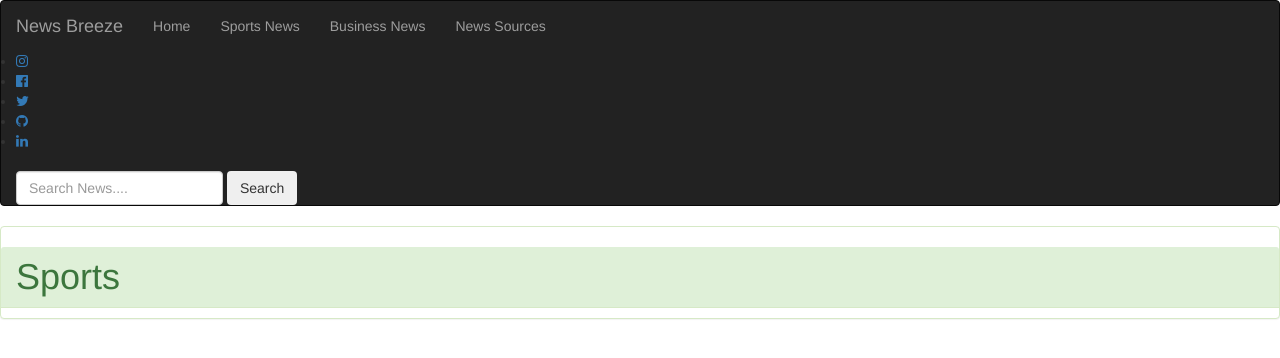
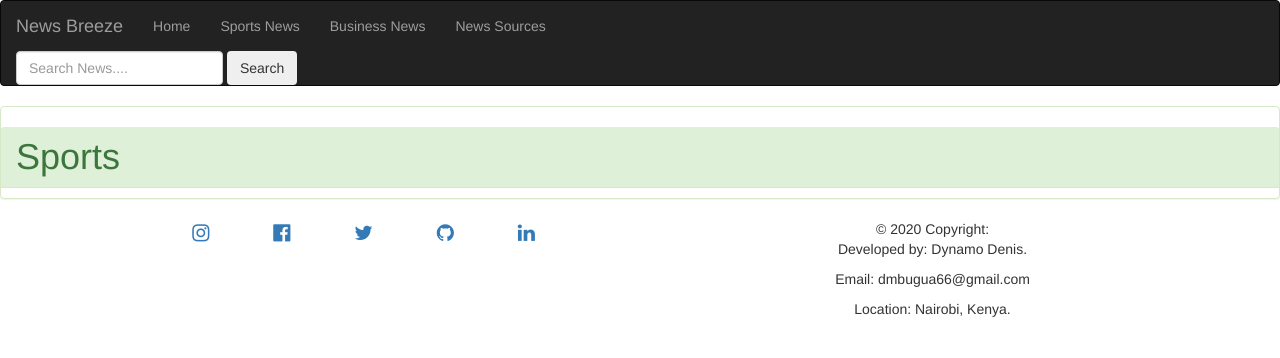
Before and after one commit to dynamodenis/News-Breeze, a Flask app: template app/templates/sports.html in a window 1280 px wide. Shown: the top 358 px of the page. Run offline with Flask 2, Linux system fonts and the light colour scheme; the template is opened without the code that fills it, so the values that code supplies are empty; parts of the project's set-up code (start-up, migrations or seed data) failed here and were passed over; some libraries are stand-ins or nearby versions.

Commit message:
image icons

```diff
--- /dev/null
+++ b/app/static/css/style.css
@@ -0,0 +1,13 @@
+.icons{
+    list-style-type: none;
+    float: right;
+    text-align: center;
+    margin-right: 30px;
+}
+.icons li{
+    display: inline-block;
+    padding-right: 30px;
+    font-size: 20px;
+    text-align: center;
+    margin-right: 30px;
+}
--- a/app/templates/base.html
+++ b/app/templates/base.html
@@ -11,6 +11,7 @@
 {% block styles%}
     {{super()}}
     <link rel="stylesheet" href="https://stackpath.bootstrapcdn.com/font-awesome/4.7.0/css/font-awesome.min.css">
+    <link rel="stylesheet" type="text/css" href="{{url_for('static',filename='style.css')}}">
 {% endblock%}
 {% block navbar%}
 <div class="navbar navbar-inverse " role="navigation">
@@ -41,13 +42,13 @@
                 </li>
             </ul>
         </div>
-        <ul class="list-group list-group-horizontal-xl form-inline">
-            <li><a href="http://instagram.com" target="_blank" title="Instagram"><i class="fa fa-instagram" aria-hidden="true"></i></a></li>
-            <li><a href="http://facebook.com" target="_blank" title="Facebook"><i class="fa fa-facebook-official" aria-hidden="true"></i></a></li>
-            <li><a href="http://twitter.com" target="_blank" title="Twitter"><i class="fa fa-twitter" aria-hidden="true"></i></a></li>
-            <li><a href="http://github.com" target="_blank" title="Github"><i class="fa fa-github" aria-hidden="true"></i></a></li>
-            <li><a href="http://linkedin.com" target="_blank" title="Github"><i class="fa fa-linkedin" aria-hidden="true"></i></a></li>
-        </ul>
+        <!-- <ul class="list-group list-group-horizontal-xl icons">
+            <li class="icon-item"><a href="http://instagram.com" target="_blank" title="Instagram"><i class="fa fa-instagram" aria-hidden="true"></i></a></li>
+            <li class="icon-item"><a href="http://facebook.com" target="_blank" title="Facebook"><i class="fa fa-facebook-official" aria-hidden="true"></i></a></li>
+            <li class="icon-item"><a href="http://twitter.com" target="_blank" title="Twitter"><i class="fa fa-twitter" aria-hidden="true"></i></a></li>
+            <li class="icon-item"><a href="http://github.com" target="_blank" title="Github"><i class="fa fa-github" aria-hidden="true"></i></a></li>
+            <li class="icon-item"><a href="http://linkedin.com" target="_blank" title="Github"><i class="fa fa-linkedin" aria-hidden="true"></i></a></li>
+        </ul> -->
         <form class="form-inline my-2 my-lg-0">
             <input class="form-control mr-sm-2" type="search" placeholder="Search News...." aria-label="Search" name="search_name">
             <button class="btn btn-outline-success my-2 my-sm-0" type="submit">Search</button>
@@ -62,13 +63,6 @@
 
 
 {% endblock%}
-<div>
-    <footer class="container-fluid">
-        <p>Developed by: Dynamo Denis.</p>
-        <p>Email: dmbugua66@gmail.com</p>
-        <p>Location: Nairobi, Kenya.</p>
-        <p>&copy;2020</p>
-    </footer>
-</div>
+
 </body>
 </html>
--- a/app/templates/sports.html
+++ b/app/templates/sports.html
@@ -1,6 +1,8 @@
+
 {% extends 'base.html'%}
 {% import 'macros.html' as macro %}
 {% block content%}
+
 <div class="panel panel-success">
     <h1 class="my-4 panel-heading">Sports</h1>
 
@@ -8,39 +10,30 @@
     {{macro.displaySources(sports)}}
     </ul>
 </div>
+<div class="container ">
+    <div class="row ">
+        <div class="col-md-6">
+            <ul class="list-group list-group-horizontal-xl icons bg-dark ">
+                <li class="icon-item"><a href="http://instagram.com" target="_blank" title="Instagram"><i class="fa fa-instagram" aria-hidden="true"></i></a></li>
+                <li class="icon-item"><a href="http://facebook.com" target="_blank" title="Facebook"><i class="fa fa-facebook-official" aria-hidden="true"></i></a></li>
+                <li class="icon-item"><a href="http://twitter.com" target="_blank" title="Twitter"><i class="fa fa-twitter" aria-hidden="true"></i></a></li>
+                <li class="icon-item"><a href="http://github.com" target="_blank" title="Github"><i class="fa fa-github" aria-hidden="true"></i></a></li>
+                <li class="icon-item"><a href="http://linkedin.com" target="_blank" title="Github"><i class="fa fa-linkedin" aria-hidden="true"></i></a></li>
+            </ul>
+        </div>
+        <div class="col-md-6">
+            <footer class="page-footer font-small special-color-dark">
+
+                <!-- Copyright -->
+                <div class="footer-copyright text-center py-3">© 2020 Copyright:
+                    <p>Developed by: Dynamo Denis.</p>
+                    <p>Email: dmbugua66@gmail.com</p>
+                    <p>Location: Nairobi, Kenya.</p>
+                </div>
+                <!-- Copyright -->
+
+            </footer>
+        </div>
+    </div>
+</div>
 {% endblock%}
-<div class="container">
-    <nav class="navbar navbar-expand-lg navbar-dark bg-dark">
-        <a class="navbar-brand" href="/">News Breeze</a>
-        <button class="navbar-toggler" type="button" data-toggle="collapse" data-target="#navbarSupportedContent" aria-controls="navbarSupportedContent" aria-expanded="false" aria-label="Toggle navigation">
-            <span class="navbar-toggler-icon"></span>
-        </button>
-
-        <div class="collapse navbar-collapse" id="navbarSupportedContent">
-            <ul class="navbar-nav mr-auto">
-            <li class="nav-item active">
-                <a class="nav-link" href="/">Home <span class="sr-only">(current)</span></a>
-            </li>
-            <li class="nav-item">
-                <a class="nav-link" href="/sports">Sports News</a>
-                <a class="nav-link" href="/business">Business News</a>
-            </li>
-            <li class="nav-item dropdown">
-                <a class="nav-link dropdown-toggle" href="#" id="navbarDropdown" role="button" data-toggle="dropdown" aria-haspopup="true" aria-expanded="false">
-                    News Sources
-                </a>
-                <div class="dropdown-menu" aria-labelledby="navbarDropdown">
-                    <a class="dropdown-item" href="#">Action</a>
-                    <a class="dropdown-item" href="#">Another action</a>
-                    <div class="dropdown-divider"></div>
-                    <a class="dropdown-item" href="#">Something else here</a>
-                </div>
-            </li>
-            </ul>
-            <form class="form-inline my-2 my-lg-0">
-                <input class="form-control mr-sm-2" type="search" placeholder="Search" aria-label="Search">
-                <button class="btn btn-outline-success my-2 my-sm-0" type="submit">Search</button>
-            </form>
-        </div>
-    </nav>
-</div>
```
Also changed, not shown: app/templates/business.html (+26 -0 lines), app/templates/index.html (+30 -0 lines), app/templates/search.html (+26 -0 lines).
